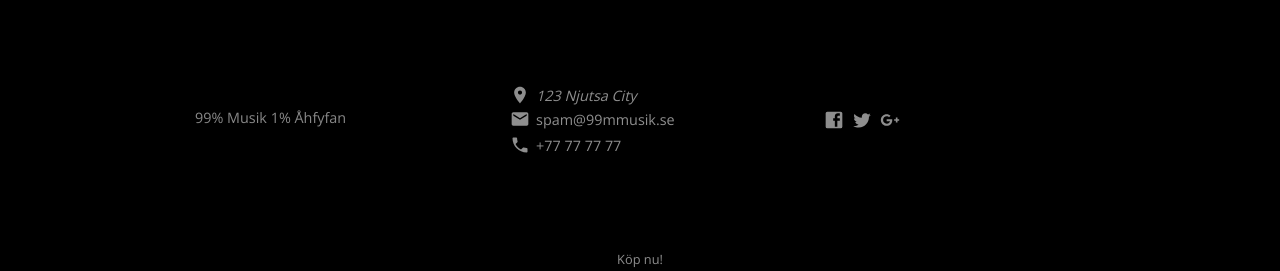
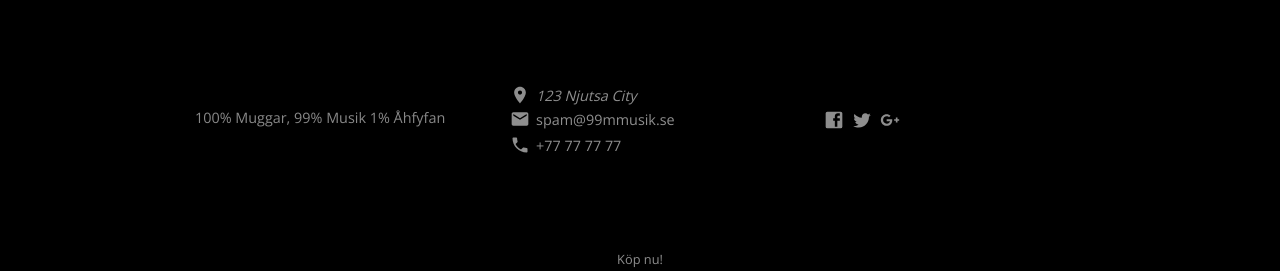
Before and after one commit to Sakrecoer/99mug, a Jekyll site: the page built from index.html, in a window 1280 px wide and 900 px high, scrolled down 2327 px. Shown: the part 626-897 px from the top of the window. Built offline with Jekyll 4.4.1, drawn with Linux system fonts in a browser that asks for light colours; nearby versions of some CDN libraries.

Commit message:
Updated '_data/company.yml' via CloudCannon

```diff
--- a/_data/company.yml
+++ b/_data/company.yml
@@ -1,5 +1,5 @@
 company_name: 99Musik
-mission_statement: 99% Musik 1% Åhfyfan
+mission_statement: '100% Muggar, 99% Musik 1% Åhfyfan'
 address: 123 Njutsa City
 phone: +77 77 77 77
 email: spam@99mmusik.se
```
